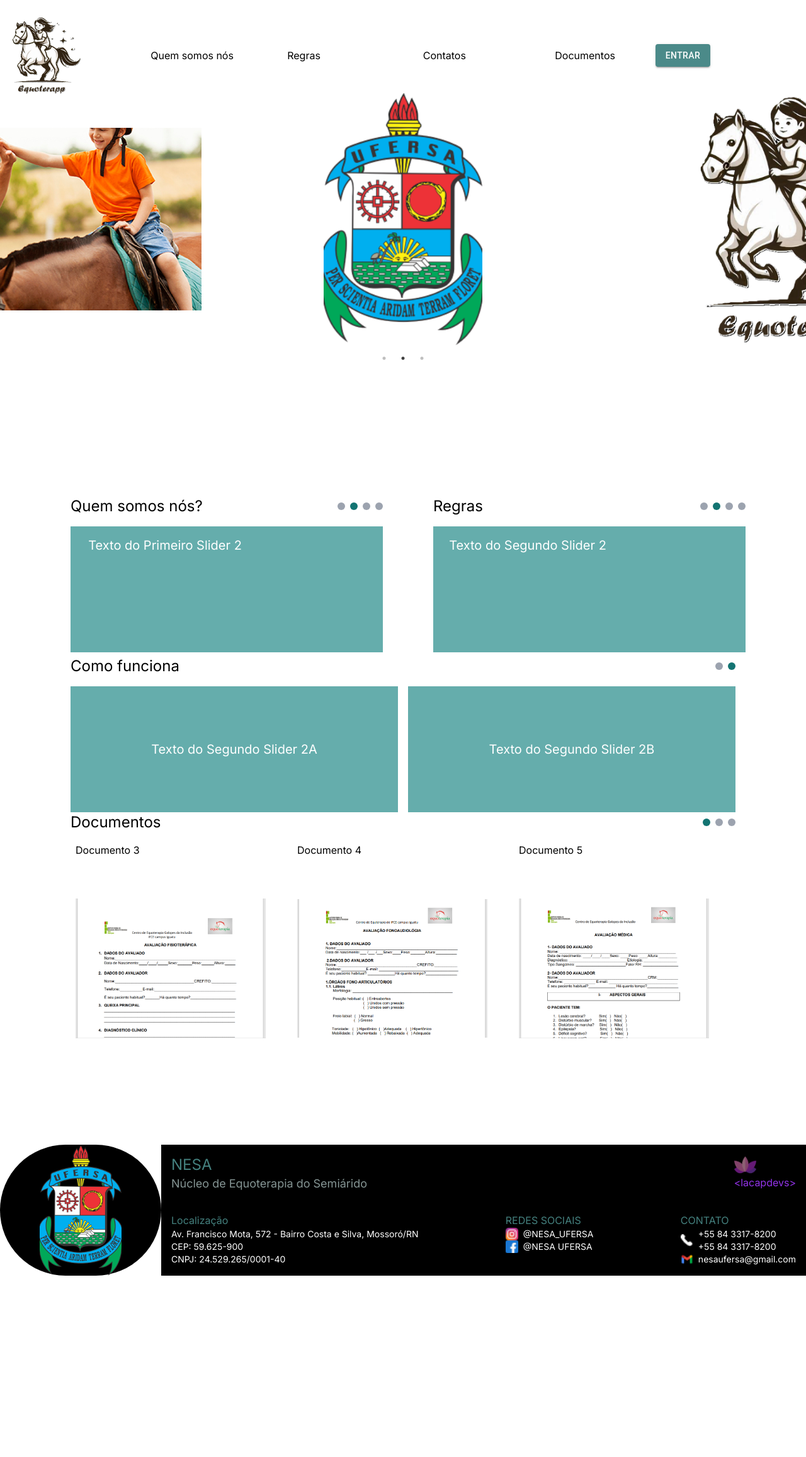
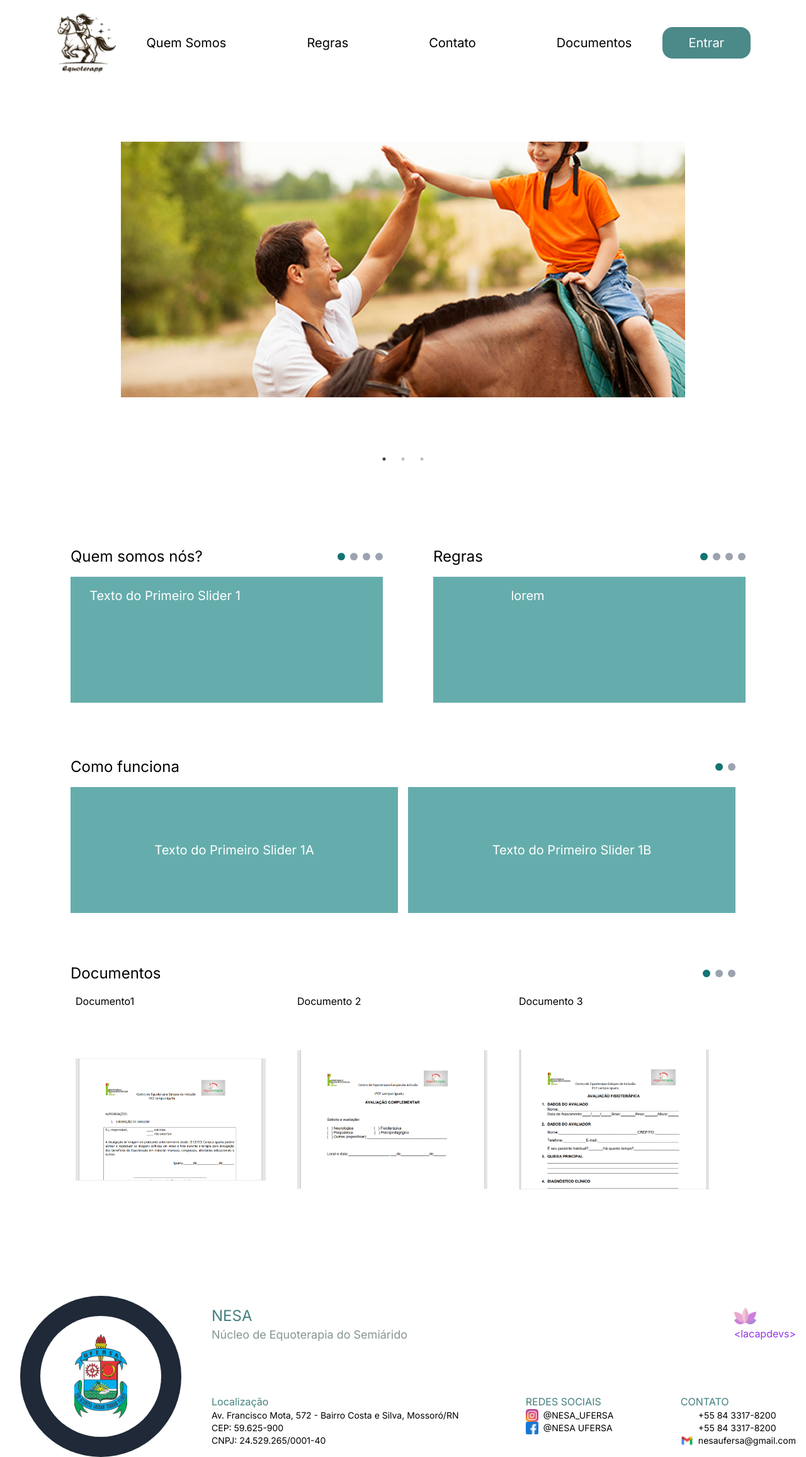
Before and after one commit to lucas037/equoterapp-front, a Next.js app: page / in a window 1280 px wide. Shown: the whole page at 63% size. Before the commit the page ends 2026 px from the top, so only its background shows below. Built offline with nearby package versions, Linux system fonts and the light colour scheme.

Commit message:
pra não perder

```diff
--- a/package.json
+++ b/package.json
@@ -13,6 +13,7 @@
     "@emotion/styled": "^11.13.0",
     "@mui/material": "^6.0.0-beta.5",
     "equoterapp": "file:",
+    "framer-motion": "^11.3.28",
     "next": "14.2.5",
     "react": "^18",
     "react-dom": "^18",
--- a/src/app/layout.tsx
+++ b/src/app/layout.tsx
@@ -16,7 +16,8 @@ export default function RootLayout({
 }>) {
   return (
     <html lang="en">
-      <body className={inter.className}>{children}</body>
+      <body className={inter.className}>
+        <main>{children}</main></body>
     </html>
   );
 }
--- a/src/app/page.tsx
+++ b/src/app/page.tsx
@@ -1,15 +1,19 @@
 "use client"
-
 import SlideTxt from '@/components/SlideTxt';
 import Footer from '../components/Footer';
-import Header2 from '../components/Header2';
+import Header from '../components/Header';
 import SlideImg from '../components/SlideImg';
 import SlideDocumentos from '@/components/SlideDocumentos';
 import SlideInfo from '@/components/SlideInfo';
+import { motion } from 'framer-motion';
+
+const handleNavigation = () => {
+  window.location.href = '/login';
+};
 
 export default function Home() {
   const images = [
-    { image: '/assets/Capturar.png', alt: 'Imagem Principal', nameDocument: 'Documento 1' },
+    { image: '/assets/Capturar.png', alt: 'Imagem Principal', nameDocument: 'Documento1' },
     { image: '/assets/Capturar2.png', alt: 'Imagem Principal2', nameDocument: 'Documento 2' },
     { image: '/assets/Capturar3.png', alt: 'Imagem Principal', nameDocument: 'Documento 3' },
     { image: '/assets/Capturar4.png', alt: 'Imagem Principal2', nameDocument: 'Documento 4' },
@@ -19,16 +23,24 @@ export default function Home() {
   ];
 
   return (
+    <motion.div
+    initial={{ opacity: 0 }}
+    animate={{ opacity: 1 }}
+    exit={{ opacity: 0 }}
+    transition={{ duration: 0.5 }}
+    id="page-transition"
+    className="flex flex-col min-h-screen"
+  >
     <div className="flex flex-col min-h-screen">
       <div className="h-[15vh] mt-2">
-        <Header2 />
+        <Header buttonName='Entrar'  handleClick={handleNavigation} />
       </div>
 
       <div className="flex-grow">
         <SlideImg />
       </div>
 
-      <div className="flex flex-col lg:flex-row h-full justify-between w-full px-4 lg:px-20 space-y-4 lg:space-y-0 lg:space-x-4">
+      <div className="flex flex-col lg:flex-row h-full justify-between w-full px-4 lg:px-20 space-y-4 lg:space-y-0 lg:space-x-4 mt-20">
         <div className="lg:w-1/2 h-full">
           <SlideTxt
             title="Quem somos nós?"
@@ -53,7 +65,7 @@ export default function Home() {
         </div>
       </div>
 
-      <div className="flex flex-col space-y-10 lg:space-y-0">
+      <div className="flex flex-col space-y-10 lg:space-y-0 mt-20">
         <div className="h-full px-4 lg:px-20">
           <SlideInfo
             title={'Como funciona'}
@@ -64,7 +76,7 @@ export default function Home() {
           />
         </div>
 
-        <div className="h-full px-4 lg:px-20 mt-20">
+        <div className=" flex h-full px-4 lg:px-20 pt-20">
           <SlideDocumentos title='Documentos' images={images} />
         </div>
       </div>
@@ -73,5 +85,6 @@ export default function Home() {
         <Footer />
       </div>
     </div>
+  </motion.div>
   );
 }
--- a/src/components/Footer.tsx
+++ b/src/components/Footer.tsx
@@ -2,26 +2,32 @@ import React from 'react';
 
 export default function Footer() {
   return (
-    <footer className="bg-white h-52 w-full flex">
-      <div className=" w-[0%] lg:w-[20%] h-[0%] lg:h-full flex items-center justify-center rounded-full bg-black">
-        <img
-          src="/assets/logoufersa.png"
-          alt="Logo da Ufersa"
-          className="max-h-full max-w-full h-auto object-contain"
-        />
+    <footer className="relative bg-white h-64 w-full flex">
+      <div className="relative h-full flex items-center justify-center">
+        {/* Círculo verde maior */}
+        <div className=" hidden lg:flex absolute left-4 lg:left-8 top-1/2 transform -translate-y-1/2 w-48 h-48 lg:w-64 lg:h-64 rounded-full bg-gray-800 items-center justify-center z-20">
+          {/* Círculo preto com imagem */}
+          <div className="relative w-36 h-36 lg:w-48 lg:h-48 rounded-full bg-white flex items-center justify-center z-30">
+            <img
+              src="/assets/logoufersa.png"
+              alt="Logo da Ufersa"
+              className="h-[70%] w-[70%] object-contain"
+            />
+          </div>
+        </div>
       </div>
 
-      <div className="  w-[100%] lg:w-[80%] h-full bg-black text-white flex flex-col justify-between">
+      <div className="relative w-full h-full bg-white text-black flex flex-col justify-between lg:pl-[25%] z-10">
         <div className="flex justify-between p-4">
           <div>
-            <div className='text-[#44807E] text-2xl '>
+            <div className='text-[#44807E] text-2xl'>
               NESA
             </div>
             <div className='text-[#859594] text-lg'>
               Núcleo de Equoterapia do Semiárido
             </div>
           </div>
-          <div>
+          <div className="relative z-0">
             <img src="/assets/image12.png" alt="Logo da lotus" className="h-8 mr-2" />
             <div className='text-purple-600'> &lt;lacapdevs&gt; </div>
           </div>
@@ -32,13 +38,13 @@ export default function Footer() {
             <div className='text-[#44807E] text-base'>
               Localização
             </div>
-            <div className='text-white text-sm'>
+            <div className='text-black text-sm'>
               Av. Francisco Mota, 572 - Bairro Costa e Silva, Mossoró/RN
             </div>
-            <div className='text-white text-sm'>
+            <div className='text-black text-sm'>
               CEP: 59.625-900
             </div>
-            <div className='text-white text-sm'>
+            <div className='text-black text-sm'>
               CNPJ: 24.529.265/0001-40
             </div>
           </div>
@@ -46,11 +52,11 @@ export default function Footer() {
             <div className='text-[#44807E] text-base'>
               REDES SOCIAIS
             </div>
-            <div className='text-white text-sm flex items-center'>
+            <div className='text-black text-sm flex items-center'>
               <img src="/assets/instagram.png" alt="Instagram" className="h-5 mr-2" />
               @NESA_UFERSA
             </div>
-            <div className='text-white text-sm flex items-center'>
+            <div className='text-black text-sm flex items-center'>
               <img src="/assets/Facebook.png" alt="Facebook" className="h-5 mr-2" />
               @NESA UFERSA
             </div>
@@ -59,14 +65,14 @@ export default function Footer() {
             <div className='text-[#44807E] text-base'>
               CONTATO
             </div>
-            <div className='text-white text-sm flex items-center'>
+            <div className='text-black text-sm flex items-center'>
               <img src="/assets/vector.png" alt="Telefone" className="h-5 mr-2" />
               <div>
                 +55 84 3317-8200<br />
                 +55 84 3317-8200
               </div>
             </div>
-            <div className='text-white text-sm flex items-center'>
+            <div className='text-black text-sm flex items-center'>
               <img src="/assets/Gmail.png" alt="Email" className="h-5 mr-2" />
               nesaufersa@gmail.com
             </div>
--- a/src/components/Header.tsx
+++ b/src/components/Header.tsx
@@ -11,7 +11,10 @@ export default function Header(props: InterfaceProps) {
     }
 
     return (
-        <div className="h-[120px] w-[80%] flex justify-between items-center">
+
+        <div className="w-[100%] h-[120px] flex justify-center mb-4">
+            <div className='w-[90%] h-[120px] flex justify-around items-center'>
+
                 <button className='h-[80%] aspect-square'>
                     <img
                     src="/assets/logo.png"
@@ -21,7 +24,7 @@ export default function Header(props: InterfaceProps) {
                     />
                 </button>
 
-          <div className='text-xl flex gap-32 items-center'>
+                <div className='text-xl gap-32 items-center hidden xl:flex xl:max-w-[100%]'>
                     <div>Quem Somos</div>
                     <div>Regras</div>
                     <div>Contato</div>
@@ -31,5 +34,7 @@ export default function Header(props: InterfaceProps) {
                 <Button name={props.buttonName} handleClick={props.handleClick}/>
 
             </div>
+
+        </div>
     )
 }
--- a/src/components/Header2.tsx
+++ b/src/components/Header2.tsx
@@ -25,7 +25,7 @@ const handleNavigation = () => {
             <div className=" flex-1 text-center">
                 <h1>Documentos</h1>
             </div>
-            <div className=" hidden md:flex flex-1 text-center">
+            <div className=" flex-1 text-center">
                 <Botao variant='contained' onClick={handleNavigation}>
                     Entrar
                 </Botao>
--- a/src/components/SlideDocumentos.tsx
+++ b/src/components/SlideDocumentos.tsx
@@ -17,7 +17,7 @@ export default function SlideDocumentos({ title, images }: SlideDocumentosProps)
     slidesToShow: 3,
     slidesToScroll: 2,
     autoplay: true,
-    autoplaySpeed: 3000,
+    autoplaySpeed: 40000,
     speed: 500,
     infinite: true,
     arrows: false,
--- a/src/components/SlideImg.tsx
+++ b/src/components/SlideImg.tsx
@@ -1,4 +1,4 @@
-"use client"
+"use client";
 import React from 'react';
 import Image from 'next/image';
 import Slider from 'react-slick';
@@ -28,22 +28,42 @@ export default function SlideImg() {
 
     const settings = {
         centerMode: true,
-        centerPadding: '25%',
+        centerPadding: '15%',
         slidesToShow: 1,
         autoplay: true,
-        autoplaySpeed: 3000,
+        autoplaySpeed: 40000,
         speed: 500,
         infinite: true,
         arrows: false,
         dots: true,
+        responsive: [
+            {
+                breakpoint: 1024,
+                settings: {
+                    centerPadding: '10%',
+                }
+            },
+            {
+                breakpoint: 768,
+                settings: {
+                    centerPadding: '5%',
+                }
+            },
+            {
+                breakpoint: 480,
+                settings: {
+                    centerPadding: '0%',
+                }
+            }
+        ]
     };
 
     return (
         <div className="w-full h-[80vh] mt-5">
             <Slider {...settings}>
                 {images.map((imagens, index) => (
-                    <div key={index} className="h-full">
-                        <div className="relative w-full h-[50vh]">
+                    <div key={index} className="h-full flex justify-center items-center">
+                        <div className="relative w-full h-[50vh] md:h-[60vh] lg:h-[70vh]">
                             <Image
                                 src={imagens.image}
                                 alt={imagens.alt}
--- a/src/components/SlideInfo.tsx
+++ b/src/components/SlideInfo.tsx
@@ -15,7 +15,7 @@ export default function SlideInfo({ title, slides }: SlideInfoProps) {
   const settings = {
     slidesToShow: 1,
     autoplay: true,
-    autoplaySpeed: 3000,
+    autoplaySpeed: 40000,
     speed: 500,
     infinite: true,
     arrows: false,
--- a/src/components/SlideTxt.tsx
+++ b/src/components/SlideTxt.tsx
@@ -15,7 +15,7 @@ export default function SlideTxt({ title, slides }: SlideTxtProps) {
   const settings = {
     slidesToShow: 1,
     autoplay: true,
-    autoplaySpeed: 3000,
+    autoplaySpeed: 40000,
     speed: 500,
     infinite: true,
     arrows: false,
```
Also changed, not shown: src/app/login/page.tsx (+7 -0 lines), src/components/Template.tsx (added, +18 -0 lines), 1 other file (tests, documents, lock files or other folders). Lines whose indentation alone changed are shown as unchanged.
